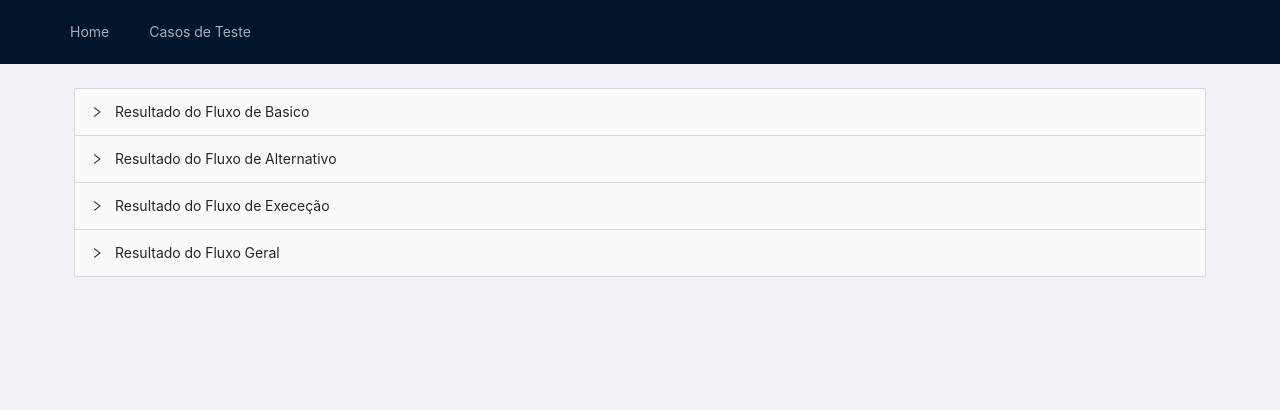
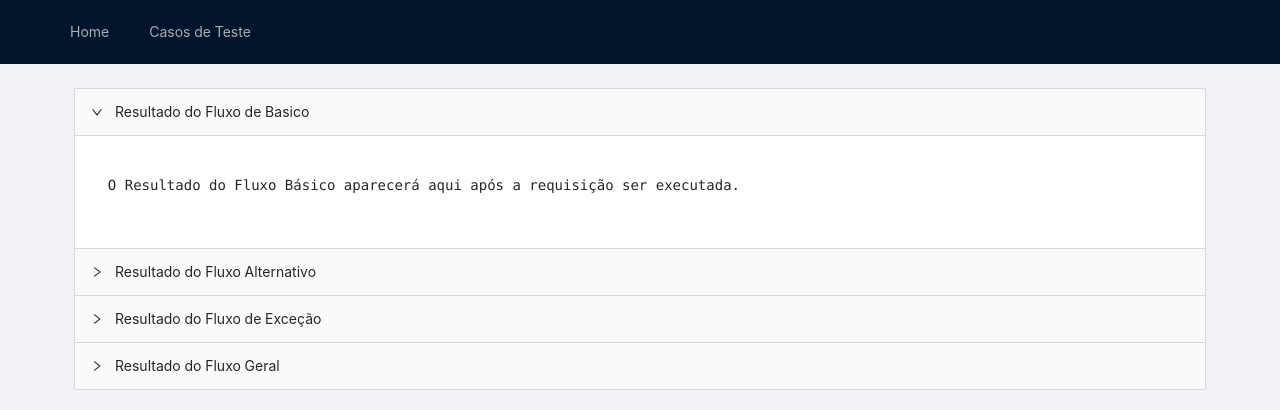
Before and after one commit to YagoOliveira852/plataformaTestes, a React (Create React App) app in the folder frontend/: page /casetest in a window 1280 px wide. Shown: the top 410 px of the page. Built offline with nearby package versions, Linux system fonts and the light colour scheme.

Commit message:
Adição de um Pré-texto antes da requisição pro backend

```diff
--- a/frontend/src/components/collapse/collapse.js
+++ b/frontend/src/components/collapse/collapse.js
@@ -1,28 +1,54 @@
 import { Collapse } from 'antd';
 import React from 'react';
 const { Panel } = Collapse;
-const text = `
-O Resultado aparecerá aqui após a requisição ser executada.
-`;
 
 const CollapseComponent = ({ResBasico, ResAlternativo, ResExcecao, ResGeral}) => {
   const onChange = (key) => {
     console.log(key);
   };
 
+  var textBasico = `
+  O Resultado do Fluxo Básico aparecerá aqui após a requisição ser executada.
+  `;
+  var textAlternativo = `
+  O Resultado do Fluxo Alternativo aparecerá aqui após a requisição ser executada.
+  `;
+  var textExcecao = `
+  O Resultado do Fluxo de Exceção aparecerá aqui após a requisição ser executada.
+  `;
+  var textGeral = `
+  O Resultado do Fluxo Geral aparecerá aqui após a requisição ser executada.
+  `;
+
+  if(JSON.stringify(ResBasico.data, null, 2) !== undefined){
+    textBasico = JSON.stringify(ResBasico.data, null, 2)
+  }
+
+  if(JSON.stringify(ResAlternativo.data, null, 2) !== undefined){
+    textAlternativo = JSON.stringify(ResAlternativo.data, null, 2)
+  }
+
+  if(JSON.stringify(ResExcecao.data, null, 2) !== undefined){
+    textExcecao = JSON.stringify(ResExcecao.data, null, 2)
+  }
+
+  if(JSON.stringify(ResGeral.data, null, 2) !== undefined){
+    textGeral = JSON.stringify(ResGeral.data, null, 2)
+  }
+
   return (
-    <Collapse defaultActiveKey={['']} onChange={onChange}>
+    <Collapse defaultActiveKey={['1']} onChange={onChange}>
       <Panel header="Resultado do Fluxo de Basico" key="1">
-        <pre>{(JSON.stringify(ResBasico.data, null, 2))}</pre>
+        <pre>{textBasico}</pre>
       </Panel>
-      <Panel header="Resultado do Fluxo de Alternativo" key="2">
-        <pre>{JSON.stringify(ResAlternativo.data, null, 2)}</pre>
+      <Panel header="Resultado do Fluxo Alternativo" key="2">
+        <pre>{textAlternativo}</pre>
       </Panel>
-      <Panel header="Resultado do Fluxo de Execeção" key="3">
-        <pre>{JSON.stringify(ResExcecao.data, null, 2)}</pre>
+      <Panel header="Resultado do Fluxo de Exceção" key="3">
+        <pre>{textExcecao}</pre>
       </Panel>
       <Panel header="Resultado do Fluxo Geral" key="4">
-        <pre>{JSON.stringify(ResGeral.data, null, 2)}</pre>
+        <pre>{textGeral}</pre>
       </Panel>
     </Collapse>
   );
```
